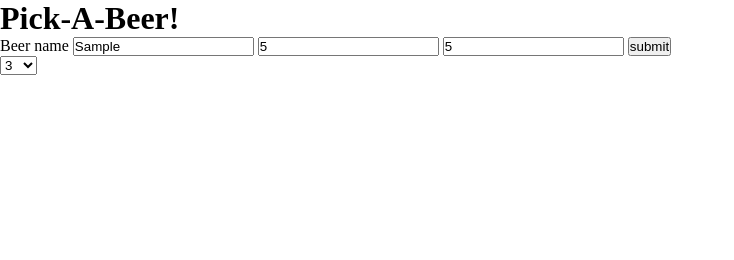
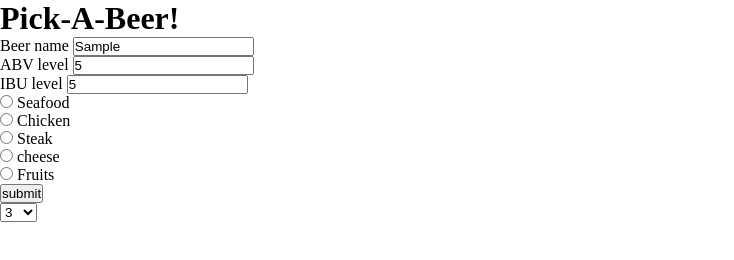
Before and after one commit to r-andy79/api-project, a website with bundled scripts: page index.html in a window 1280 px wide. Both pictures are taken after typing "Sample", "5", "5" into the empty fields and a click on the input "submit". Shown: the whole page, without its empty margins (0-734 px from the left). Built offline with nearby package versions, Linux system fonts and the light colour scheme; no server answers.

Commit message:
Fixed building query issue related to radio buttons

```diff
--- a/buildQuery.js
+++ b/buildQuery.js
@@ -1,6 +1,6 @@
 export const buildQuery = (obj = {}) => {
   let searchParams = new URLSearchParams(obj);
-  console.log({searchParams});
+  console.log(searchParams.toString());
   console.log({obj});
   return searchParams.toString();
 }
--- a/index.html
+++ b/index.html
@@ -11,10 +11,59 @@
     <div class="container">
       <h1>Pick-A-Beer!</h1>
       <form>
-        <label for="beer name">Beer name</label>
-        <input data-name="beer_name" id="beer-name__input" type="text" />
-        <input data-abv="abv_gt" id="abv-level" type="number" min="0" vale="0" step="0.5" />
-        <input data-abv="ibu_gt" id="ibu-level" type="number" min="0" vale="0" step="0.5" />
+        <div class="form-group">
+          <label for="beer name">Beer name</label>
+          <input
+            data-name="beer_name"
+            id="beer-name__input"
+            name="beer name"
+            type="text"
+          />
+        </div>
+        <div class="form-group">
+          <label for="abv level">ABV level</label>
+          <input
+            name="abv level"
+            data-abv="abv_gt"
+            id="abv-level"
+            type="number"
+            min="0"
+            step="0.5"
+          />
+        </div>
+        <div class="form-group">
+          <label for="IBU level">IBU level</label>
+          <input
+            name="ibu level"
+            data-abv="ibu_gt"
+            id="ibu-level"
+            type="number"
+            min="0"
+            step="5"
+          />
+        </div>
+        <div class="form-group">
+          <div>
+            <input data-food="food" type="radio" id="seafood" value="seafood" name="food-pairing"/>
+            <label for="seafood">Seafood</label>
+          </div>
+          <div>
+            <input data-food="food" type="radio" id="chicken" value="chicken" name="food-pairing"/>
+            <label for="chicken">Chicken</label>
+          </div>
+          <div>
+            <input data-food="food" type="radio" id="steak" value="steak" name="food-pairing"/>
+            <label for="steak">Steak</label>
+          </div>
+          <div>
+            <input data-food="food" type="radio" id="cheese" value="cheese" name="food-pairing"/>
+            <label for="cheese">cheese</label>
+          </div>
+          <div>
+            <input data-food="food" type="radio" id="fruits" value="fruit" name="food-pairing"/>
+            <label for="fruits">Fruits</label>
+          </div>
+        </div>
         <input type="submit" value="submit" />
       </form>
       <select name="pagination" id="pagination">
--- a/script/script.js
+++ b/script/script.js
@@ -74,12 +74,25 @@ formEl.addEventListener('submit', event => {
   event.preventDefault();
   Array.from(formEl).forEach(element => {
     if(element.type !== 'submit' && element.value !== "") {
+      if(!element.checked && element.type === "radio") {
+        return;
+      }
+      console.log(element.checked === true, element.type, element.value);
       const key = Object.values(element.dataset).toString();
+      console.log(key, element.value);
       params[key] = element.value;
     }
   });
   getData(buildQuery(params));
 })
+
+// Iteracja po array
+// jesli element nie jest typu submit i jesli element nie jest pustym stringiem
+  // jesli element jest checked
+    // utworz klucz elementu
+    // pobierz wartosc elementu i przypisz do klucza
+  // utworz klucz elementu
+  // pobierz wartosc elementu i przypisz do klucza
 
 nextBtn?.addEventListener('click', () => {
   article.innerHTML = "";
```
